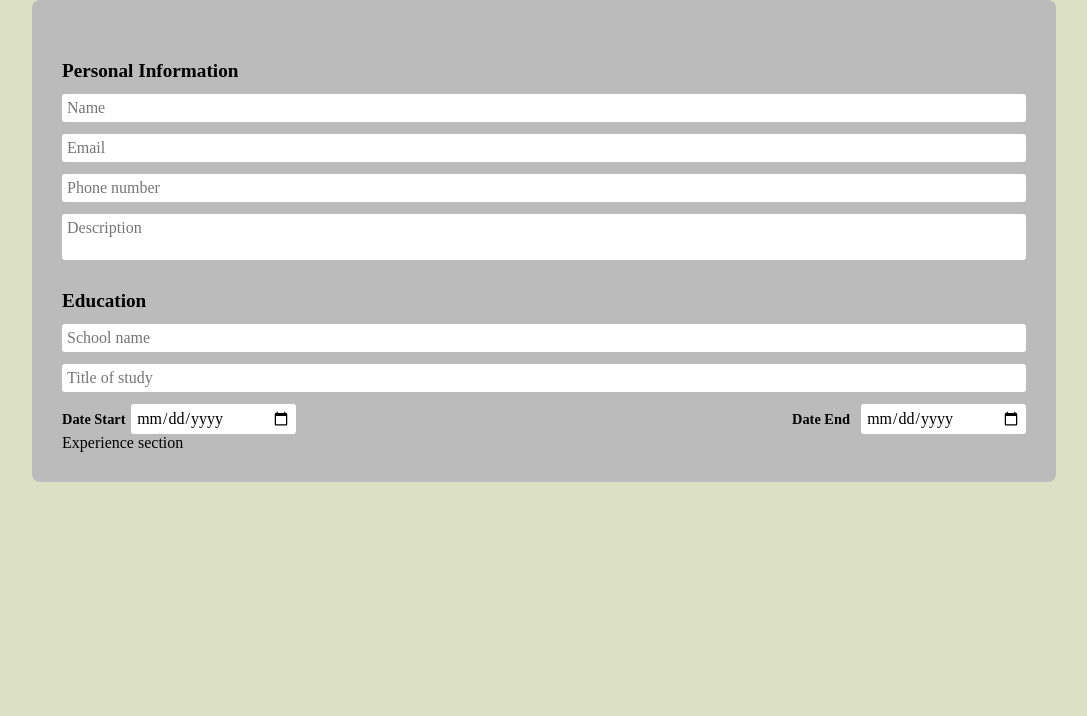
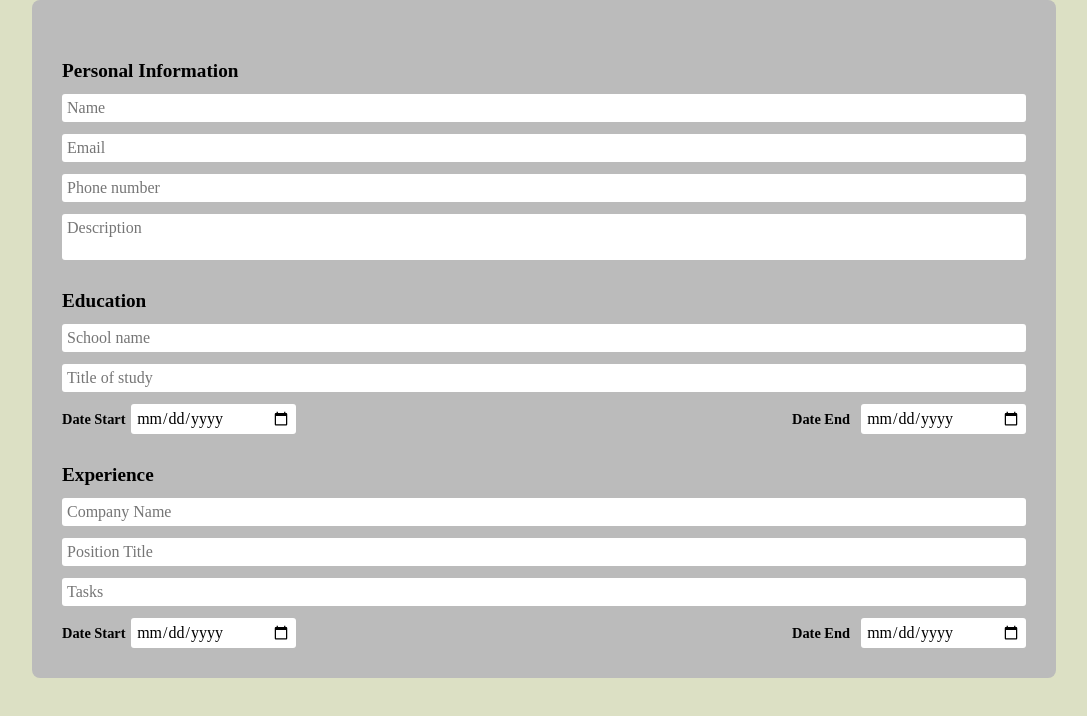
Before and after one commit to angie0123/CV-App, a React (Create React App) app: page / in a window 1280 px wide. Shown: the top 716 px of the page, without its empty margins (96-1183 px from the left). Built offline with nearby package versions, Linux system fonts and the light colour scheme.

Commit message:
Add experience section

```diff
--- a/src/components/Experience.js
+++ b/src/components/Experience.js
@@ -1,8 +1,64 @@
 import React, { Component } from 'react';
-
+import Subheading from './Subheading';
 class Experience extends Component {
   render() {
-    return <div>Experience section</div>;
+    const {
+      companyName,
+      positionTitle,
+      tasks,
+      dateStart,
+      dateEnd,
+      inputChangeHandler,
+    } = this.props;
+    return (
+      <>
+        <Subheading text="Experience" />
+        <input
+          type="text"
+          name="experience companyName"
+          value={companyName}
+          placeholder="Company Name"
+          onChange={inputChangeHandler}
+        />
+        <input
+          type="text"
+          name="experience positionTitle"
+          value={positionTitle}
+          placeholder="Position Title"
+          onChange={inputChangeHandler}
+        />
+        <input
+          type="text"
+          name="experience tasks"
+          value={tasks}
+          placeholder="Tasks"
+          onChange={inputChangeHandler}
+        />
+        <div className="dates-container">
+          <div className="input-container">
+            <label htmlFor="workDateStart">Date Start</label>
+            <input
+              id="workDateStart"
+              type="date"
+              name="education dateStart"
+              value={dateStart}
+              placeholder="Start date"
+              onChange={inputChangeHandler}
+            />
+          </div>
+          <div className="input-container">
+            <label htmlFor="workDateEnd">Date End</label>
+            <input
+              id="workDateEnd"
+              type="date"
+              name="education dateEnd"
+              value={dateEnd}
+              onChange={inputChangeHandler}
+            />
+          </div>
+        </div>
+      </>
+    );
   }
 }
 
--- a/src/components/Form.js
+++ b/src/components/Form.js
@@ -28,6 +28,7 @@ class Form extends Component {
           dateofStudyEnd={dateofStudyEnd}
         />
         <Experience
+          inputChangeHandler={this.props.inputChangeHandler}
           companyName={companyName}
           positionTitle={positionTitle}
           tasks={tasks}
```
